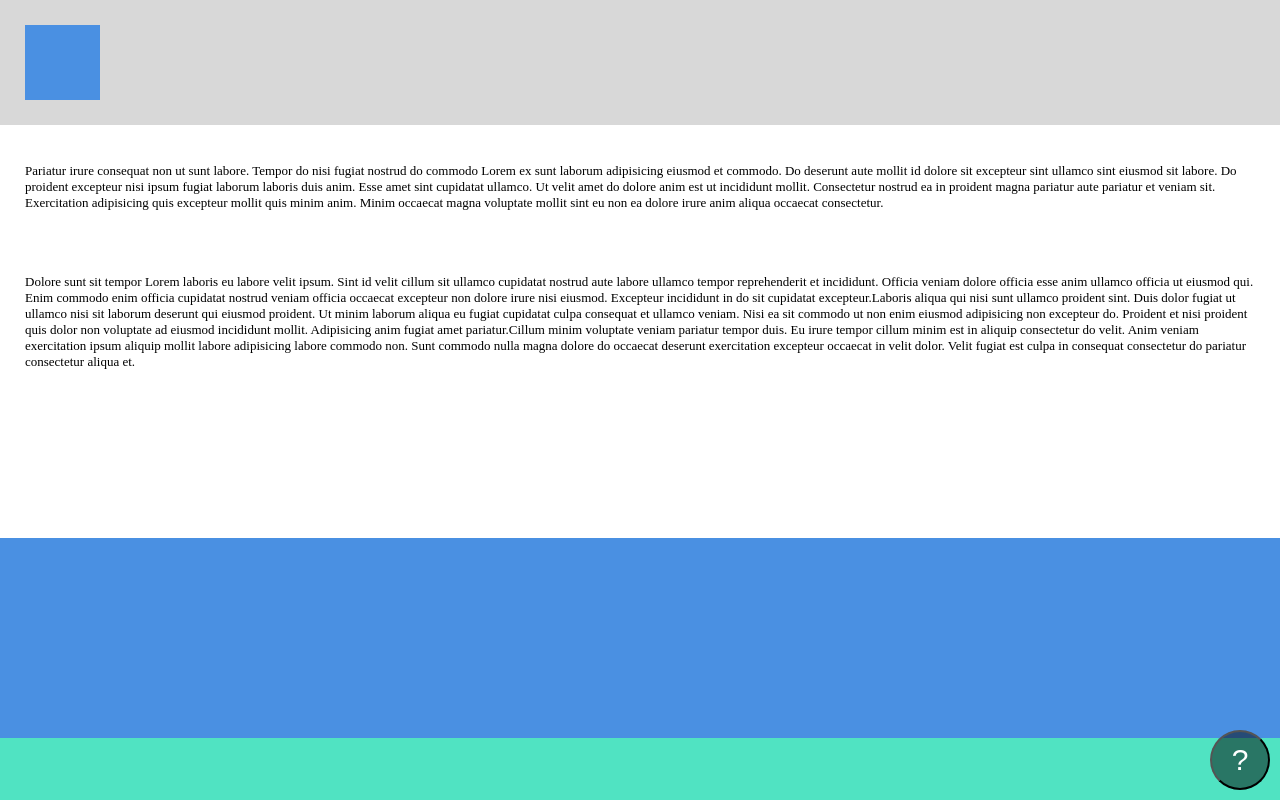
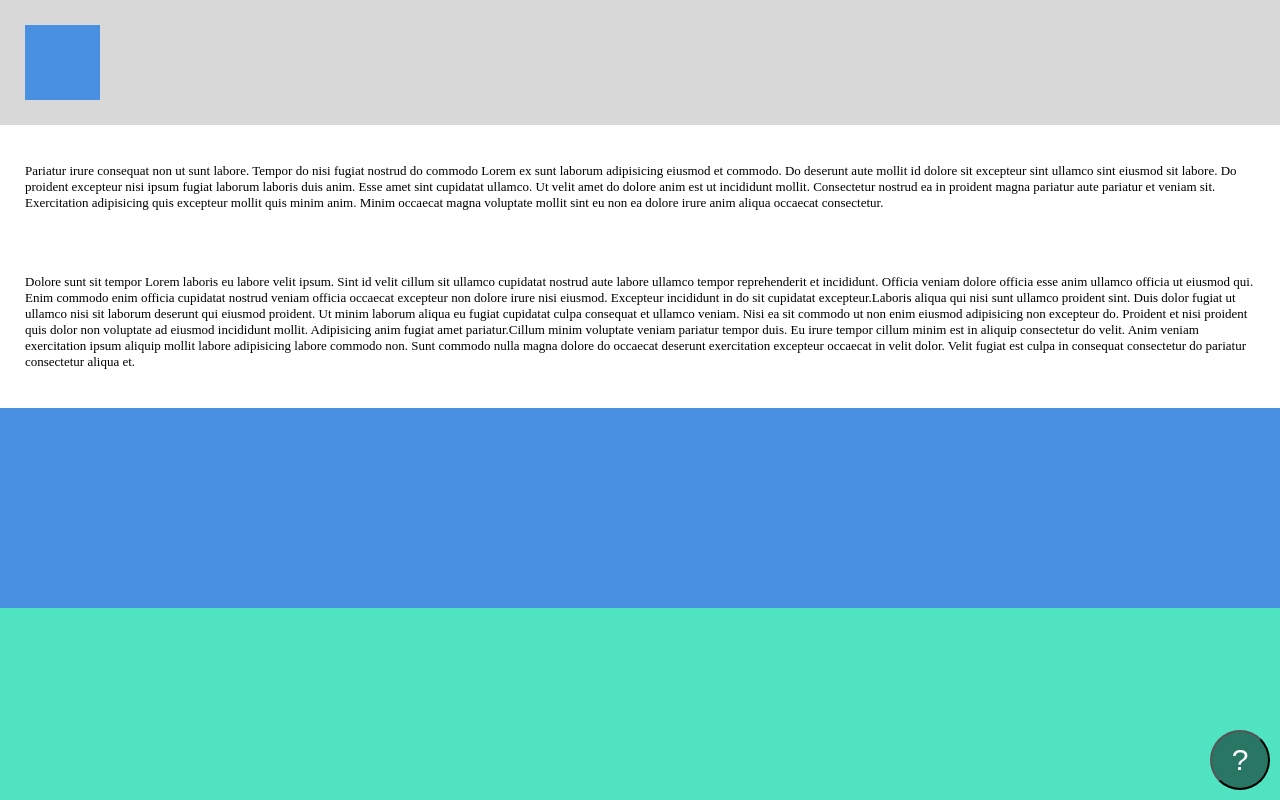
Before and after one commit to McKenzie-Allen/html-css-drill-3, a plain HTML site: page index.html in a window 1280 px wide. Shown: the top 800 px of the page. Drawn offline with Linux system fonts and the light colour scheme.

Commit message:
figured it out

```diff
--- a/index.css
+++ b/index.css
@@ -14,11 +14,6 @@ header {
     background-color: #4a90e2;
     height: 75px;
     width: 75px;
-}
-
-#textcontain {
-    background-color: #ffffff;
-    height: 50vh;
 }
 
 #textcontain p {
```
